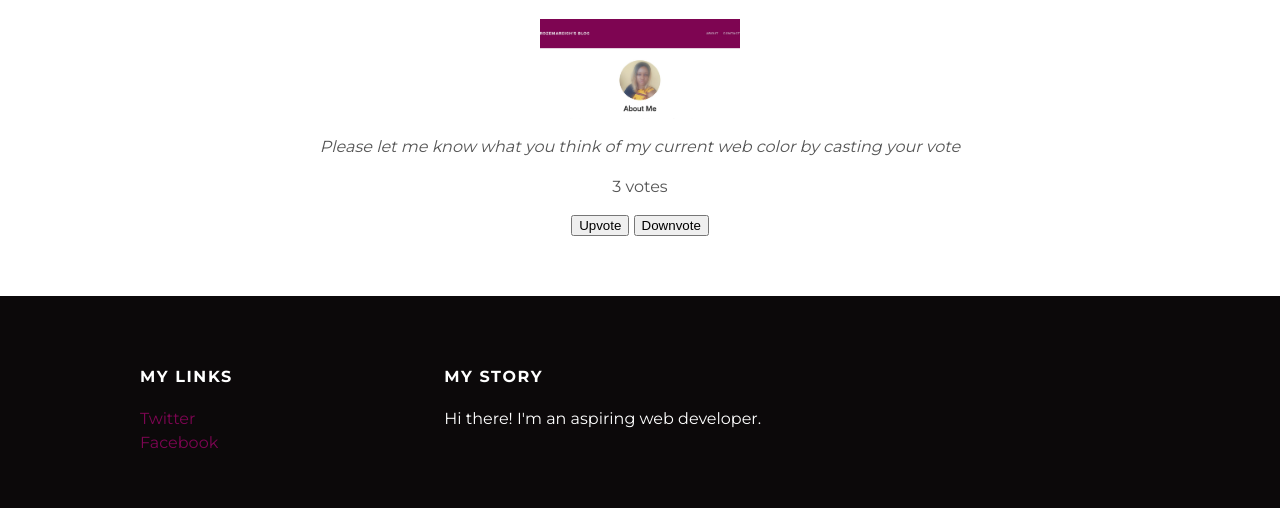
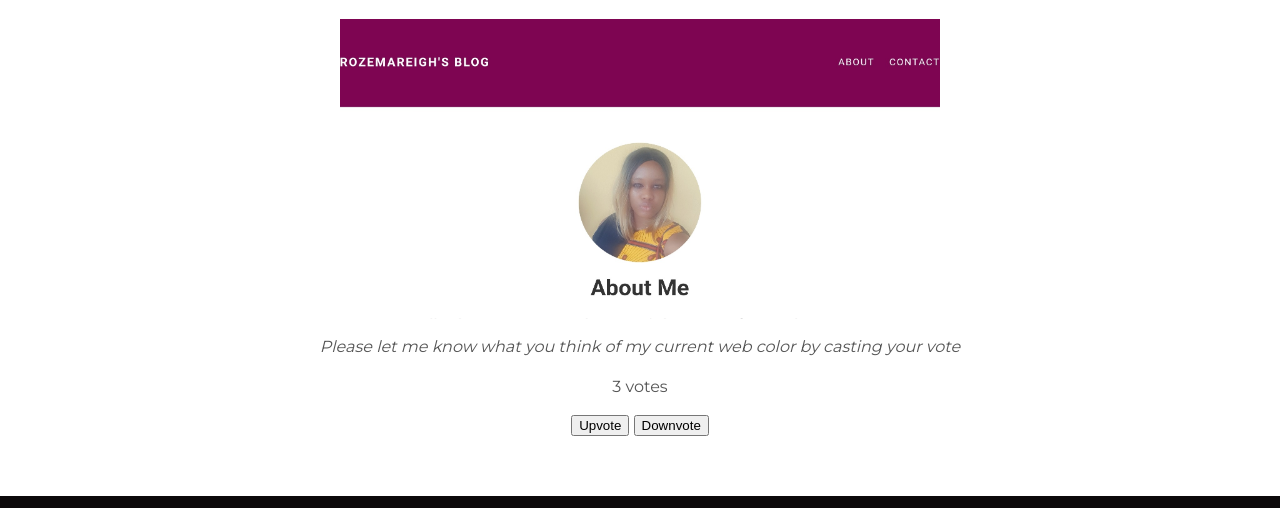
Before and after one commit to Rozemareigh/Rozemareigh.github.io, a plain HTML site: page vote.html in a window 1280 px wide. Shown: the part 292-800 px from the top of the page. Drawn offline with Linux system fonts and the light colour scheme.

Commit message:
Update styles.css

```diff
--- a/styles.css
+++ b/styles.css
@@ -114,8 +114,8 @@ p{
   text-align: center;
 }
 .vote-author img{
-  width: 200px;
-  height: 100px;
+  width: 600px;
+  height: 300px;
   vertical-align: middle;
 }
 .post-container:nth-child(even){
```
